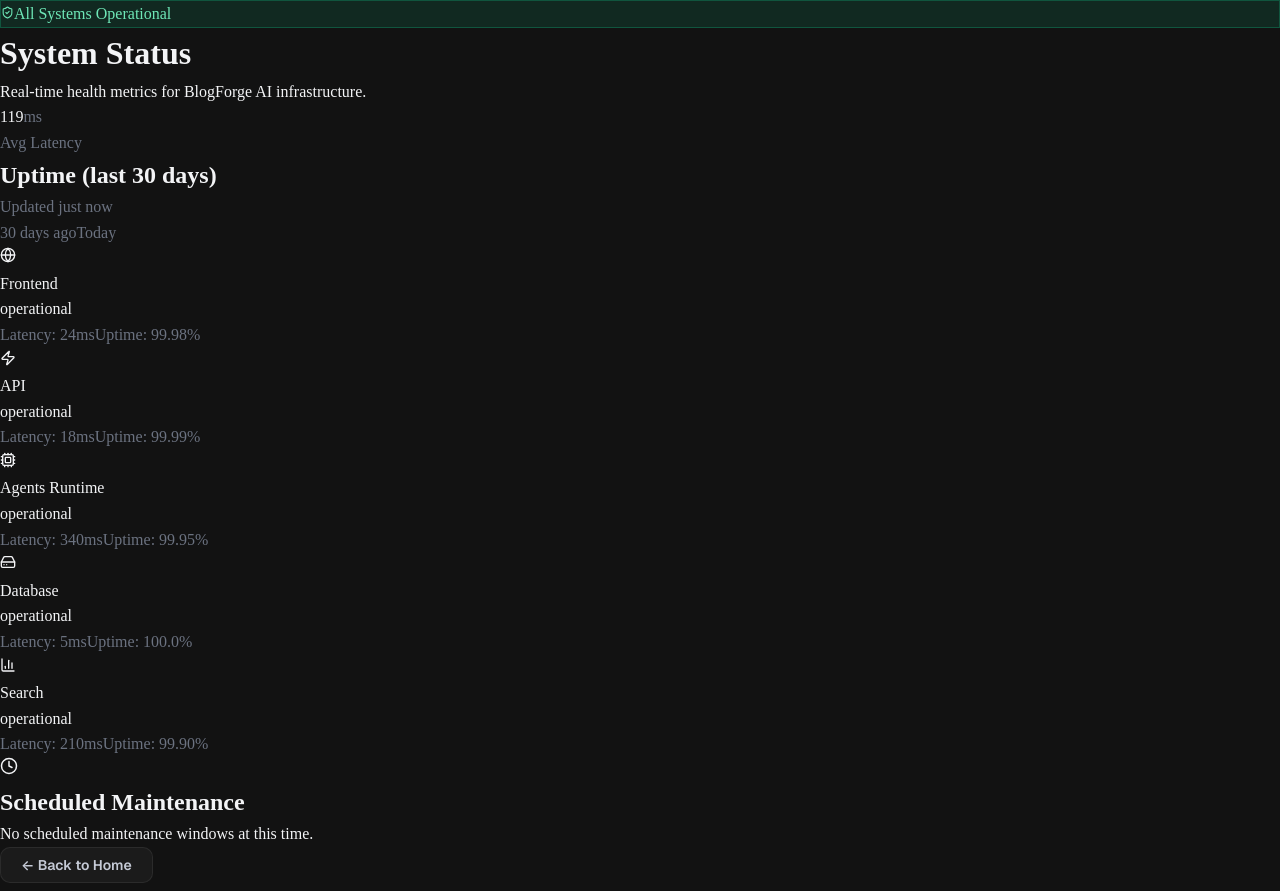
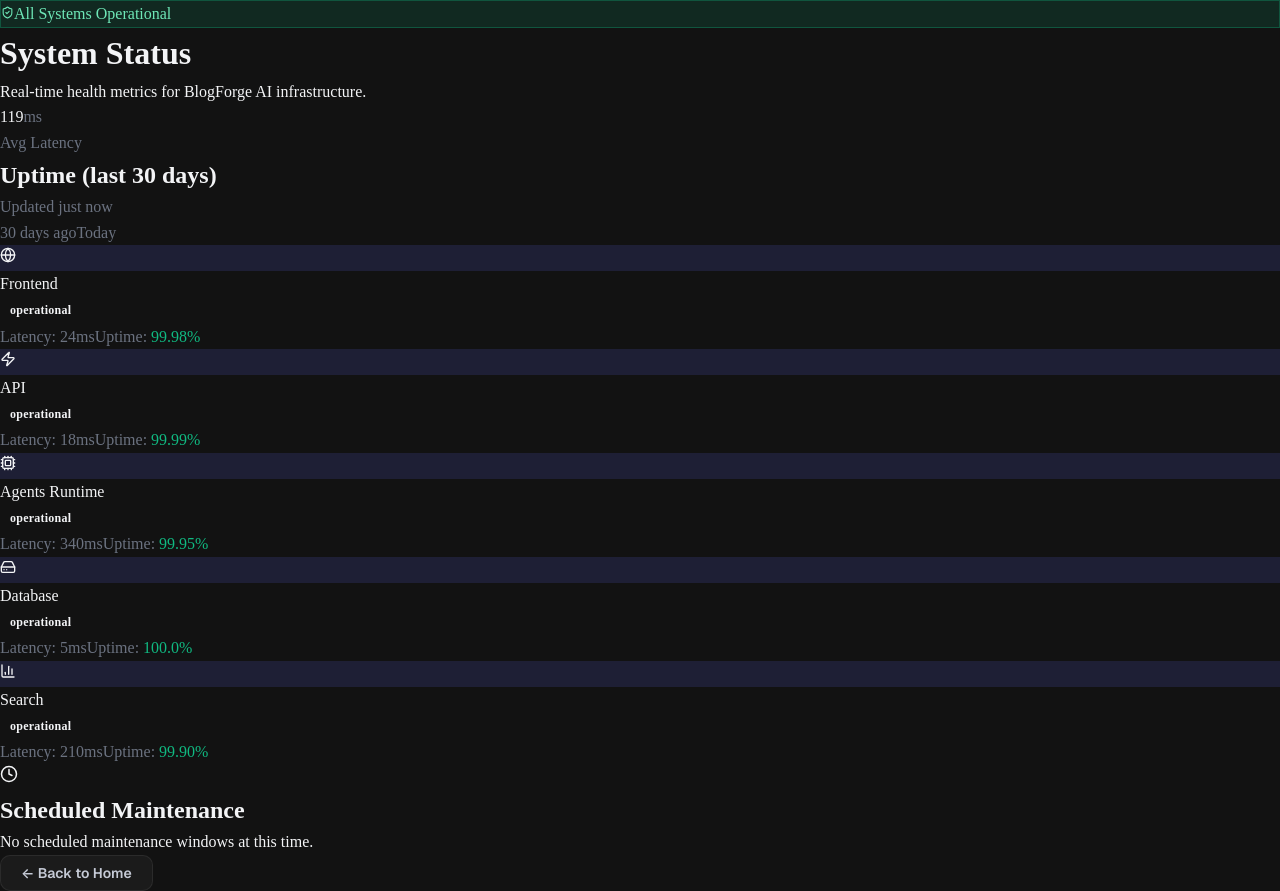
Before and after one commit to Tanix420/Blogforge-, a Next.js app in the folder apps/web/: page /status in a window 1280 px wide. Built offline with nearby package versions, Linux system fonts and the light colour scheme.

Commit message:
fix: dashboard empty — allow /api/admin/* in middleware, fix data field names, add missing CSS vars/classes

```diff
--- a/apps/web/src/app/globals.css
+++ b/apps/web/src/app/globals.css
@@ -14,6 +14,11 @@
  --accent: #656dff;
  --accent-hover: #818cf8;
  --accent-glow: rgba(101,109,255,0.22);
+ --border-subtle: rgba(255,255,255,0.05);
+ --danger: rgba(239,68,68,1);
+ --success: rgba(16,185,129,1);
+ --warn: rgba(251,191,36,1);
+ --accent-subtle: rgba(101,109,255,0.15);
  --border: rgba(255,255,255,0.07);
  --border-hover: rgba(101,109,255,0.45);
  --border-strong: rgba(255,255,255,0.14);
@@ -142,6 +147,12 @@
 .status-dot-done{background:#10b981;box-shadow:0 0 8px rgba(16,185,129,.4)}
 
 /* animations */
+/* missing classes */
+.card{background:var(--panel-bg);border:1px solid var(--border);border-radius:var(--r-lg);padding:20px}
+.badge{padding:3px 10px;border-radius:var(--r-full);font-size:12px;font-weight:600;letter-spacing:.02em;display:inline-block}
+.input{width:100%;padding:10px 14px;background:rgba(10,11,15,.6);border:1px solid var(--border-strong);border-radius:var(--r-md);color:var(--ink-primary);font-size:14px;font-family:var(--font);outline:none;transition:all .2s}
+.input:focus{border-color:var(--accent);box-shadow:0 0 0 3px rgba(101,109,255,.15)}
+
 @keyframes fadeInUp{from{opacity:0;transform:translateY(14px)}to{opacity:1;transform:translateY(0)}}
 .animate-in{animation:fadeInUp .55s ease-out both}
 .animate-in-d1{animation:fadeInUp .55s ease-out .1s both}
--- a/apps/web/src/middleware.ts
+++ b/apps/web/src/middleware.ts
@@ -17,8 +17,8 @@
  return NextResponse.next();
  }
 
- // Allow API auth endpoints (not protected by cookie)
- if (url.pathname.startsWith('/api/admin/auth') || url.pathname.startsWith('/api/admin/check')) {
+ // Allow all /api/admin/* endpoints (auth, check, dashboard, jobs, etc.)
+ if (url.pathname.startsWith('/api/admin/')) {
  return NextResponse.next();
  }
 
```
Also changed, not shown: apps/web/src/app/admin/page.tsx (+12 -11 lines).
